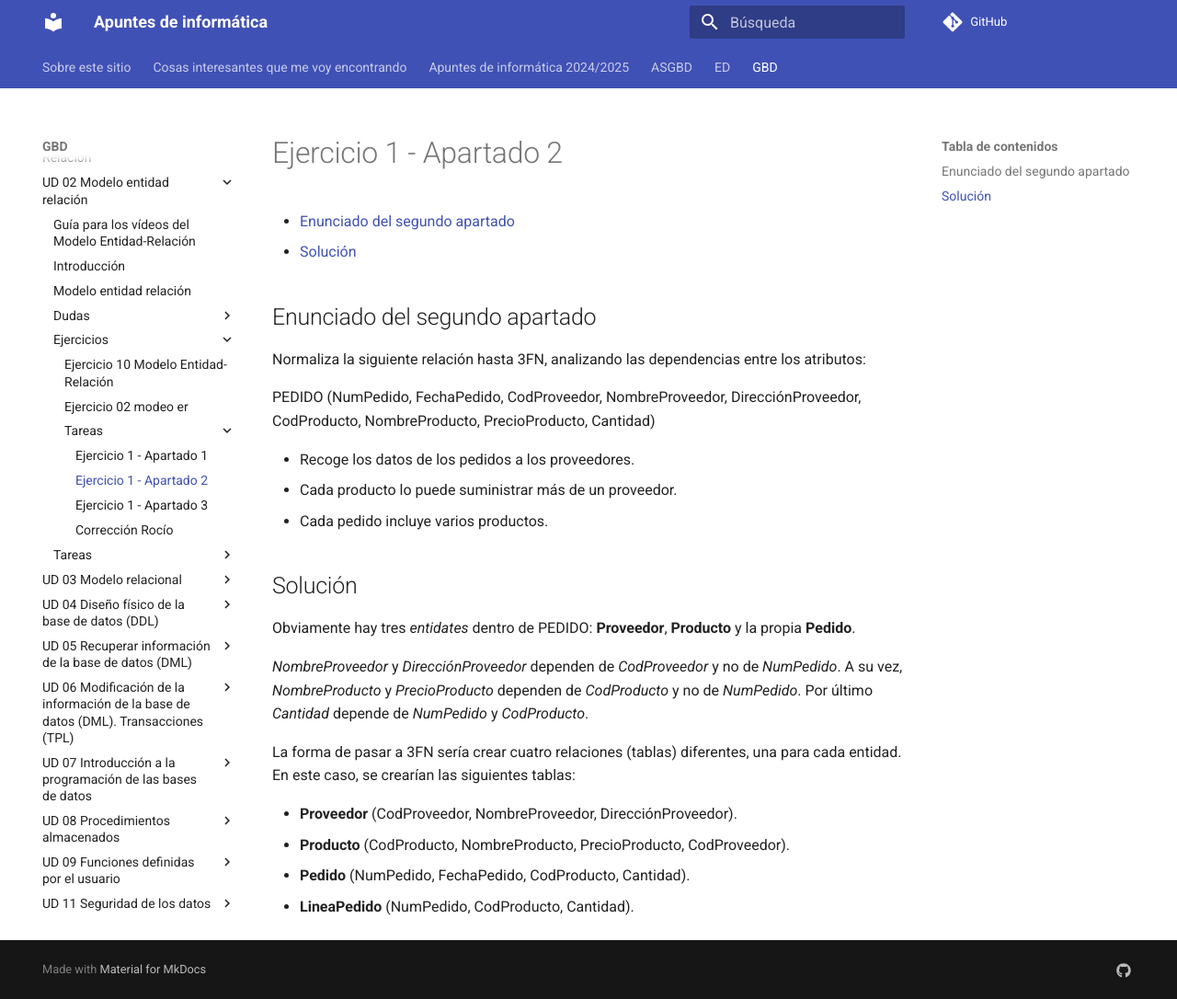
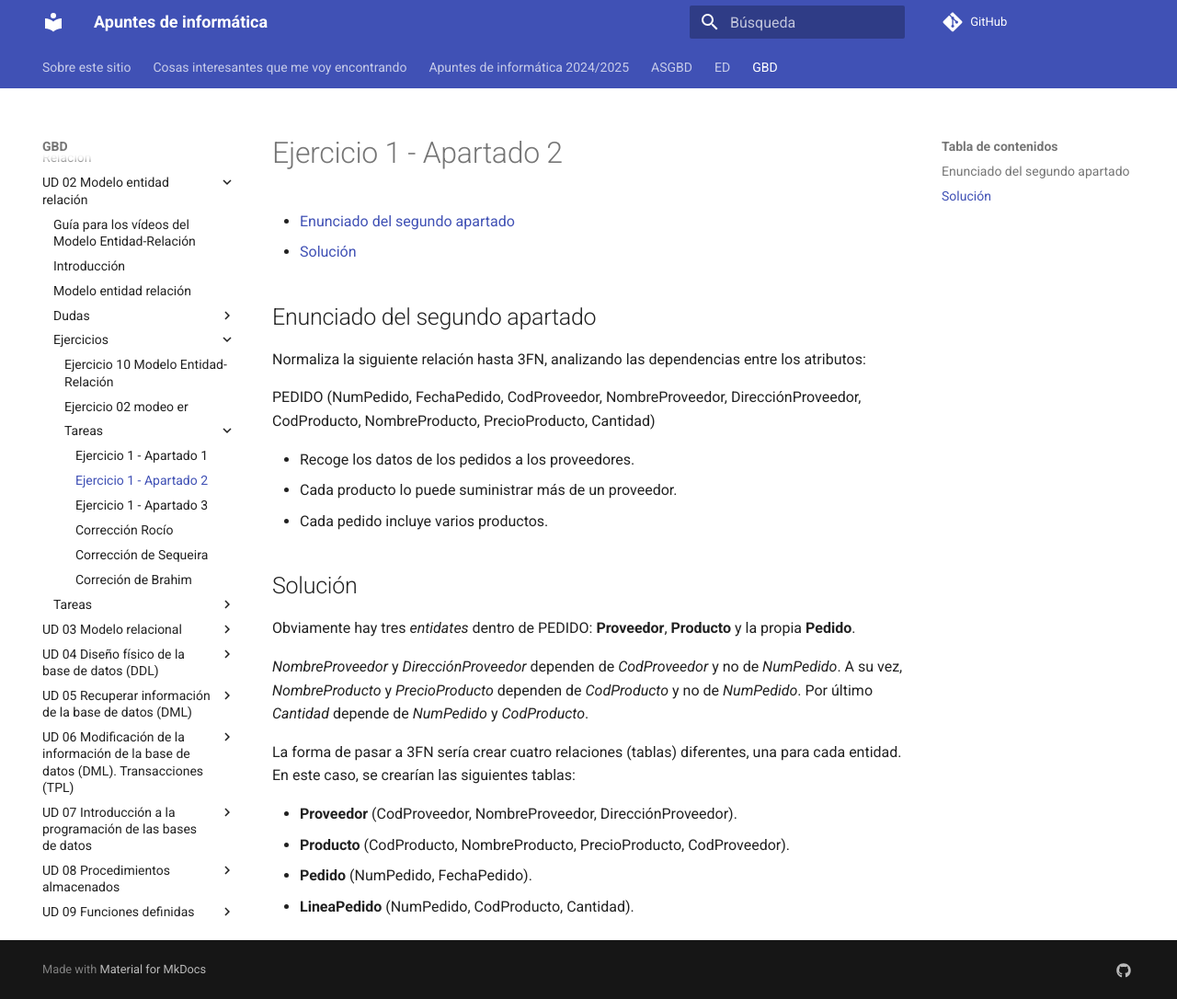
Before and after one commit to mmourazos/Curso-2024-2025, an MkDocs documentation site: the page built from docs/GBD/UD 02 - Modelo entidad-relación/Ejercicios/Tareas/Apartado 2.md, in a window 1280 px wide and 1086 px high. Shown: the whole window at 92% size. Built offline with MkDocs 1.6.1 and Material for MkDocs 9.7.7, drawn with Linux system fonts in a browser that asks for light colours; comment, search, counter and statistics services are not loaded.

```diff
--- a/docs/GBD/UD 02 - Modelo entidad-relación/Ejercicios/Tareas/Apartado 2.md
+++ b/docs/GBD/UD 02 - Modelo entidad-relación/Ejercicios/Tareas/Apartado 2.md
@@ -2,8 +2,8 @@
 
 <!-- toc -->
 
-* [Enunciado del segundo apartado](#enunciado-del-segundo-apartado)
-* [Solución](#solución)
+- [Enunciado del segundo apartado](#enunciado-del-segundo-apartado)
+- [Solución](#solución)
 
 <!-- tocstop -->
 
@@ -27,5 +27,5 @@ La forma de pasar a 3FN sería crear cuatro relaciones (tablas) diferentes, una
 
 * **Proveedor** (CodProveedor, NombreProveedor, DirecciónProveedor).
 * **Producto** (CodProducto, NombreProducto, PrecioProducto, CodProveedor).
-* **Pedido** (NumPedido, FechaPedido, CodProducto, Cantidad).
+* **Pedido** (NumPedido, FechaPedido).
 * **LineaPedido** (NumPedido, CodProducto, Cantidad).
```
Also changed, not shown: docs/GBD/UD 02 - Modelo entidad-relación/Ejercicios/Tareas/Corrección Rocío.md (+4 -0 lines), docs/GBD/UD 02 - Modelo entidad-relación/Ejercicios/Tareas/Corrección de Sequeira.md (added, +18 -0 lines), docs/GBD/UD 02 - Modelo entidad-relación/Ejercicios/Tareas/Correción de Brahim.md (added, +28 -0 lines).
